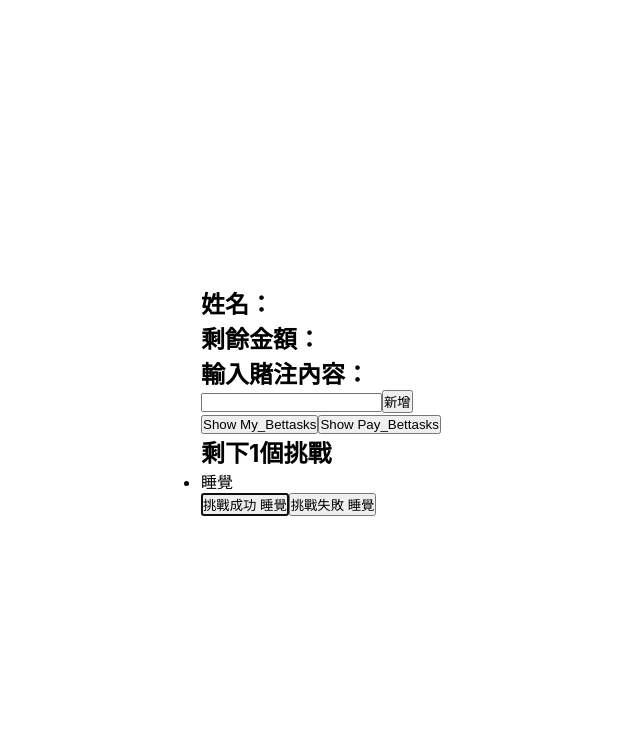
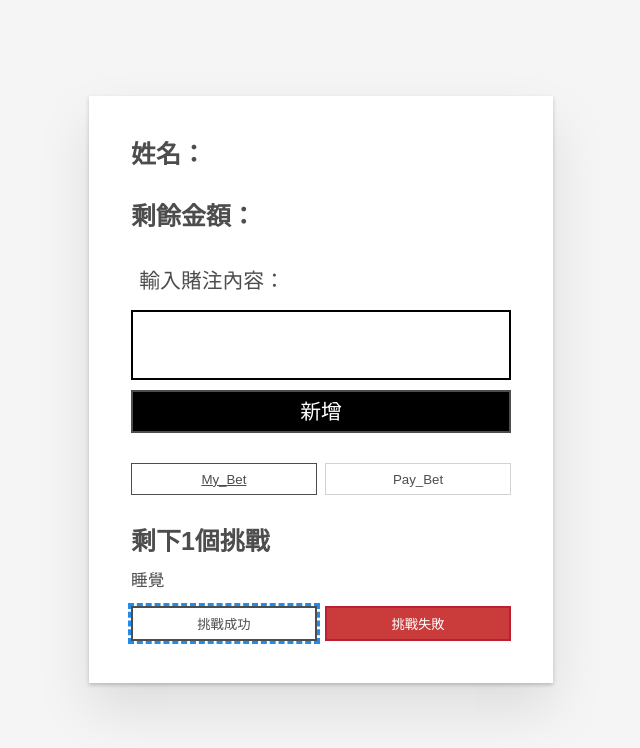
Before and after one commit to laoshuu/CNA-1111, a React (Create React App) app in the folder frontend/: page /user in a window 1280 px wide. Shown: the top 748 px of the page, without its empty margins (319-959 px from the left). Built offline with nearby package versions, Linux system fonts and the light colour scheme; no server answers.

Commit message:
index.css

```diff
--- a/frontend/src/Containers/App.js
+++ b/frontend/src/Containers/App.js
@@ -5,7 +5,7 @@
 import Login from './Login';
 import UserPage from './UserPage'
 // import MainPage from './MainPage';
-import TestPage from './CNA_Test';
+import TestPage from './MainPage';
 
 const Wrapper = styled.div`
   display: flex;
--- a/frontend/src/Containers/CNA_Test.js
+++ b/frontend/src/Containers/MainPage.js
@@ -21,7 +21,8 @@
     const [tmp, setTmp] = useState(false)
 
     useEffect(() => {
-        navigate("/user")
+        if (tmp === true)
+            navigate("/user")
     }, [tmp]);
 
     const navigate = useNavigate()
--- a/frontend/src/index.css
+++ b/frontend/src/index.css
@@ -1,4 +1,4 @@
-* {
+/* * {
   margin: 0;
   padding: 0;
   box-sizing: border-box;
@@ -17,4 +17,278 @@
 code {
   font-family: source-code-pro, Menlo, Monaco, Consolas, 'Courier New',
     monospace;
+} */
+
+
+/* RESETS */
+*,
+*::before,
+*::after {
+  box-sizing: border-box;
 }
+
+*:focus {
+  outline: 3px dashed #228bec;
+  outline-offset: 0;
+}
+
+html {
+  font: 65% / 1.15 sans-serif;
+}
+
+h1,
+h2 {
+  margin-bottom: 0;
+  text-align: left;
+}
+
+ul {
+  list-style: none;
+  padding: 0;
+}
+
+button {
+  border: none;
+  margin: 0;
+  padding: 0;
+  width: auto;
+  overflow: visible;
+  background: transparent;
+  color: inherit;
+  font: inherit;
+  line-height: normal;
+  -webkit-font-smoothing: inherit;
+  -moz-osx-font-smoothing: inherit;
+  -webkit-appearance: none;
+}
+
+button::-moz-focus-inner {
+  border: 0;
+}
+
+button,
+input,
+optgroup,
+select,
+textarea {
+  font-family: inherit;
+  font-size: 80%;
+  line-height: 1.15;
+  margin: 0;
+}
+
+button,
+input {
+  overflow: visible;
+}
+
+input[type="text"] {
+  border-radius: 0;
+}
+
+body {
+  width: 100%;
+  max-width: 68rem;
+  margin: 0 auto;
+  font: 1.6rem/1.25 Arial, sans-serif;
+  background-color: #f5f5f5;
+  color: #4d4d4d;
+}
+
+@media screen and (min-width: 620px) {
+  body {
+    font-size: 1.6rem;
+    line-height: 1.31579;
+  }
+}
+
+/*END RESETS*/
+/* GLOBAL STYLES */
+.form-group>input[type="text"] {
+  display: inline-block;
+  margin-top: 0.4rem;
+}
+
+.btn {
+  padding: 0.8rem 1rem 0.7rem;
+  border: 0.2rem solid #4d4d4d;
+  cursor: pointer;
+  text-transform: capitalize;
+}
+
+.Title {}
+
+.btn.toggle-btn {
+  border-width: 1px;
+  border-color: #d3d3d3;
+}
+
+.btn.toggle-btn[aria-pressed="true"] {
+  text-decoration: underline;
+  border-color: #4d4d4d;
+}
+
+.btn__danger {
+  color: #fff;
+  background-color: #ca3c3c;
+  border-color: #bd2130;
+}
+
+.btn__filter {
+  border-color: lightgrey;
+}
+
+.btn__primary {
+  color: #fff;
+  background-color: #000;
+}
+
+.btn-group {
+  display: flex;
+  justify-content: space-between;
+}
+
+.btn-group>* {
+  flex: 1 1 49%;
+}
+
+.btn-group>*+* {
+  margin-left: 0.8rem;
+}
+
+.label-wrapper {
+  margin: 0;
+  flex: 0 0 100%;
+  text-align: center;
+}
+
+.visually-hidden {
+  position: absolute !important;
+  height: 1px;
+  width: 1px;
+  overflow: hidden;
+  clip: rect(1px 1px 1px 1px);
+  clip: rect(1px, 1px, 1px, 1px);
+  white-space: nowrap;
+}
+
+[class*="stack"]>* {
+  margin-top: 0;
+  margin-bottom: 0;
+}
+
+.stack-small>*+* {
+  margin-top: 1.25rem;
+}
+
+.stack-large>*+* {
+  margin-top: 2.5rem;
+}
+
+@media screen and (min-width: 550px) {
+  .stack-small>*+* {
+    margin-top: 1.4rem;
+  }
+
+  .stack-large>*+* {
+    margin-top: 2.8rem;
+  }
+}
+
+.stack-exception {
+  margin-top: 1.2rem;
+}
+
+/* END GLOBAL STYLES */
+.todoapp {
+  background: #fff;
+  margin: 2rem 0 4rem 0;
+  padding: 1rem;
+  position: relative;
+  box-shadow: 0 2px 4px 0 rgba(0, 0, 0, 0.2), 0 2.5rem 5rem 0 rgba(0, 0, 0, 0.1);
+}
+
+@media screen and (min-width: 550px) {
+  .todoapp {
+    padding: 4rem;
+  }
+}
+
+.todoapp>* {
+  max-width: 50rem;
+  margin-left: auto;
+  margin-right: auto;
+}
+
+.todoapp>form {
+  max-width: 100%;
+}
+
+.todoapp>h1 {
+  display: block;
+  max-width: 100%;
+  text-align: center;
+  margin: 0;
+  margin-bottom: 1rem;
+}
+
+.label__lg {
+  line-height: 1.01567;
+  font-weight: 300;
+  padding: 0.8rem;
+  margin-bottom: 1rem;
+  text-align: left;
+}
+
+.input__lg {
+  padding: 2rem;
+  border: 2px solid #000;
+}
+
+.input__lg:focus {
+  border-color: #4d4d4d;
+  box-shadow: inset 0 0 0 2px;
+}
+
+[class*="__lg"] {
+  display: inline-block;
+  width: 100%;
+  font-size: 1.6rem;
+}
+
+[class*="__lg"]:not(:last-child) {
+  margin-bottom: 1rem;
+}
+
+@media screen and (min-width: 620px) {
+  [class*="__lg"] {
+    font-size: 2.0rem;
+  }
+}
+
+.filters {
+  width: 100%;
+  margin: unset auto;
+}
+
+/* Todo item styles */
+.todo {
+  display: flex;
+  flex-direction: row;
+  flex-wrap: wrap;
+}
+
+.todo>* {
+  flex: 0 0 100%;
+}
+
+.todo-text {
+  width: 100%;
+  min-height: 4.4rem;
+  padding: 0.4rem 0.8rem;
+  border: 2px solid #565656;
+}
+
+.todo-text:focus {
+  box-shadow: inset 0 0 0 2px;
+}
```
